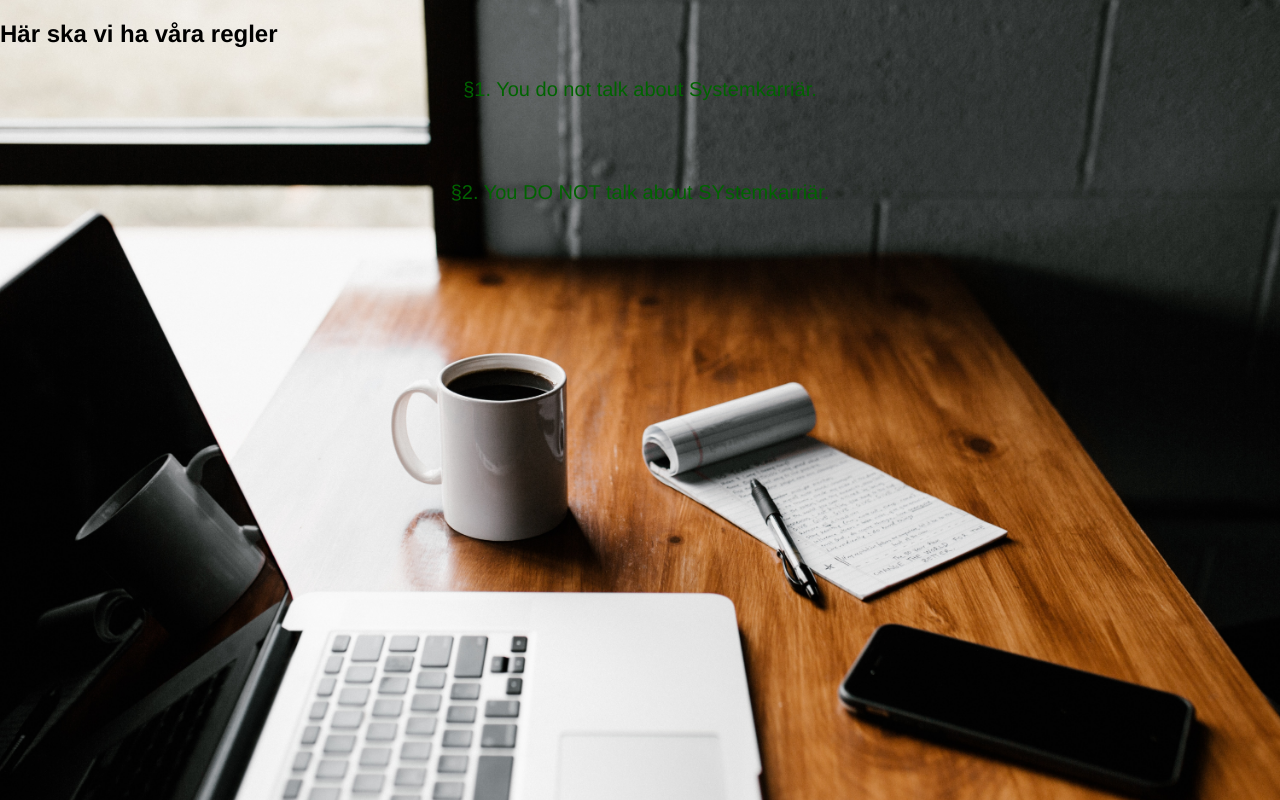
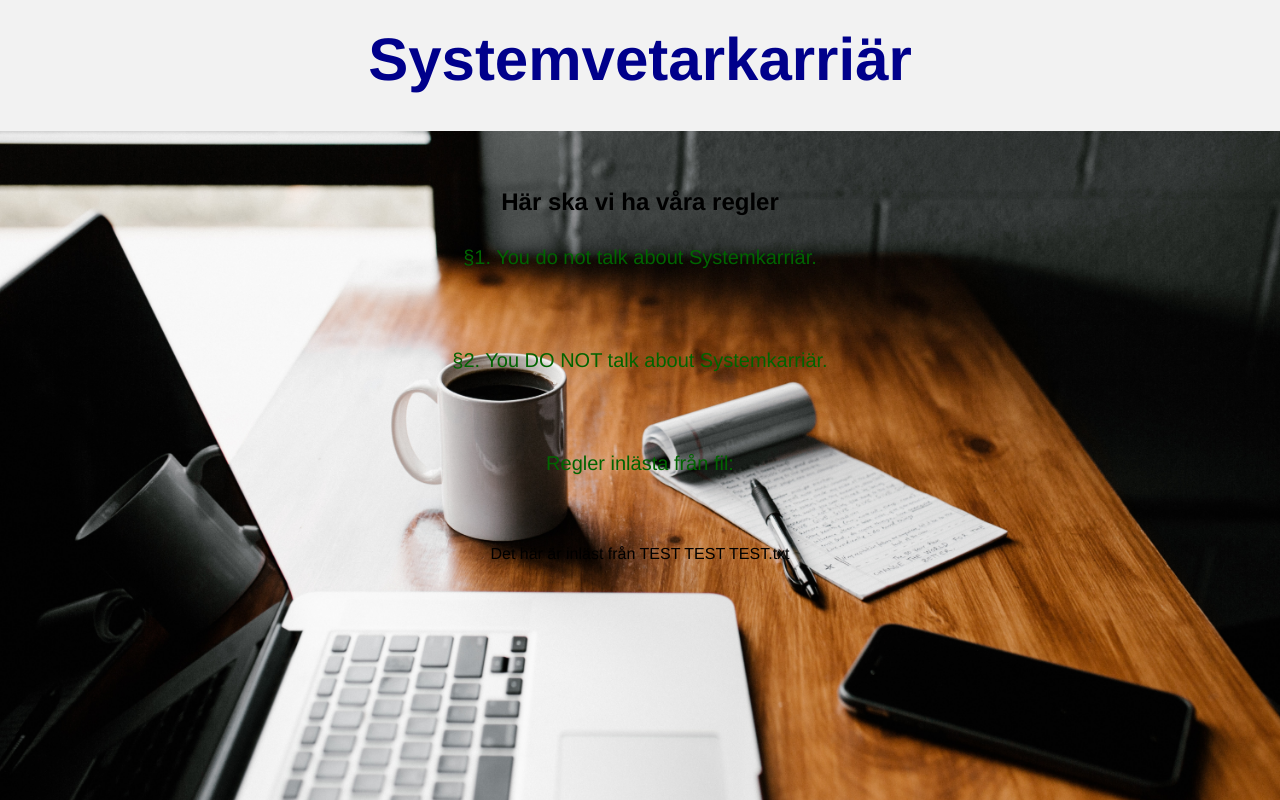
Before and after one commit to PetterssonJohannes/PG22_Project, a PHP site: page /termsofservice.php in a window 1280 px wide. Run offline with PHP 8.4, Linux system fonts and the light colour scheme.

Commit message:
Tack för idag!

```diff
--- a/TEST TEST TEST.txt
+++ b/TEST TEST TEST.txt
@@ -0,0 +1 @@
+Det här är inläst från TEST TEST TEST.txt
--- a/termsofservice.php
+++ b/termsofservice.php
@@ -1,15 +1,36 @@
+<?php
+?>
 <!DOCTYPE html>
 <html lang = "sv">
     <head>
         <script scr = "js/js.js"></script>
         <link rel = "stylesheet" type = "text/css" href = "css/style.css">
+        <h1>
+            <meta charset="utf-8"/>
+        </h1>
     </head>
 
     <body>
+        <div class="header">
+            <div name="Rubrik" class="rubrik">
+                <h1>Systemvetarkarriär</h1><br>
+            </div>
+        <div>
+
         <div>
             <h2>Här ska vi ha våra regler</h2>
             <p>§1. You do not talk about Systemkarriär.<p>
-            <p>§2. You DO NOT talk about SYstemkarriär.<p>
+            <p>§2. You DO NOT talk about Systemkarriär.<p>
         </div>
+
+        <div>
+            <p>Regler inlästa från fil:<p>
+        </div>
+        <div>
+            <?php
+                echo file_get_contents( "TEST TEST TEST.txt" );
+            ?>
+        </div>
+
     </body>
 </html>
```
Also changed, not shown: Registration.php (+21 -10 lines).
